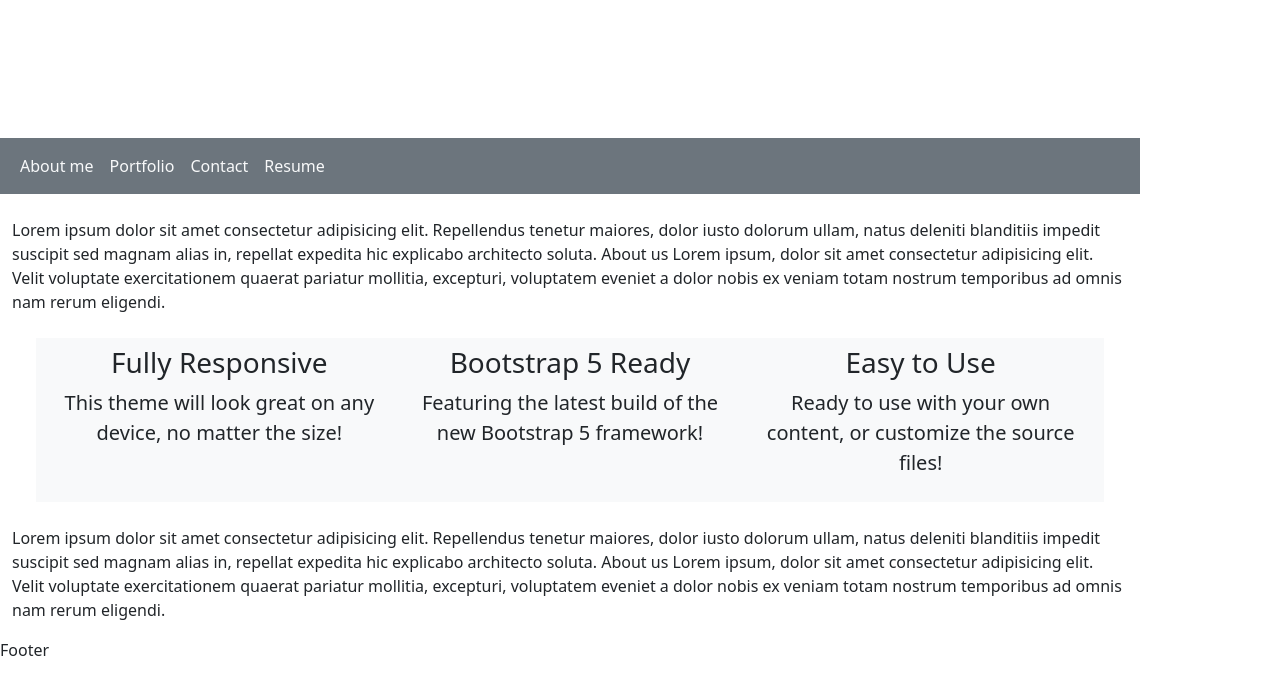
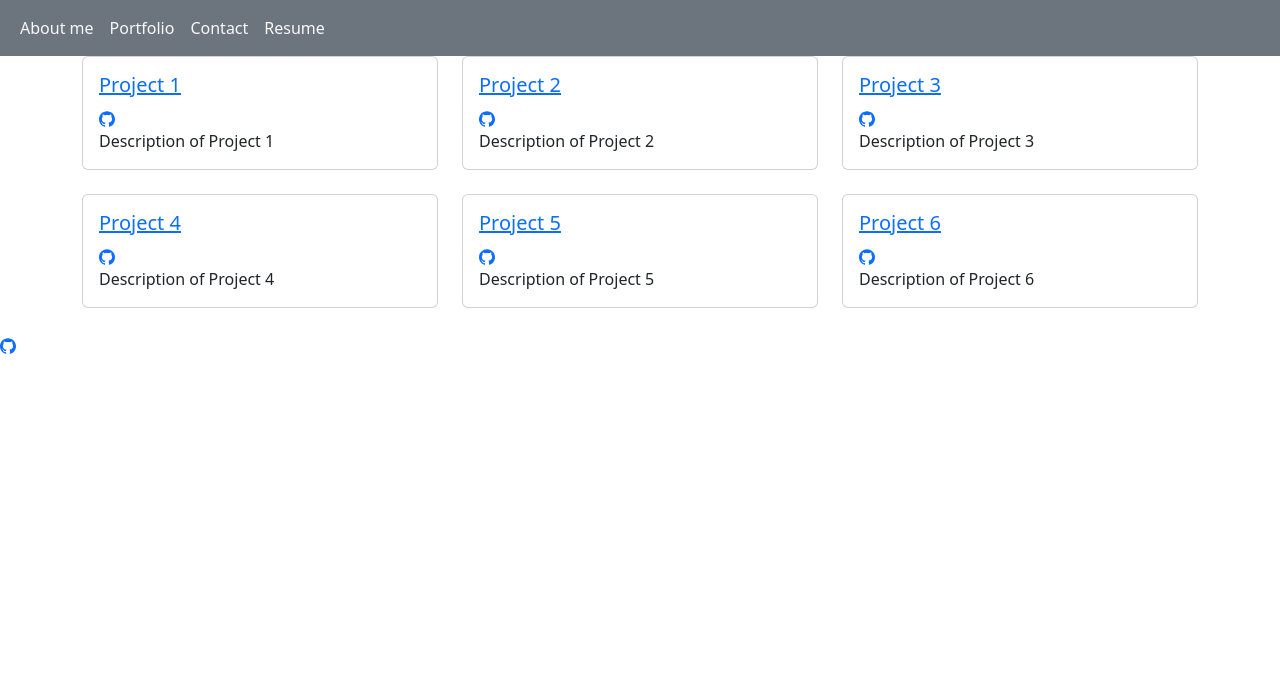
Before and after one commit to shyokmg/react-portfolio, a React (Vite) app: page /portfolio in a window 1280 px wide. Shown: the top 694 px of the page. Built offline with nearby package versions, Linux system fonts and the light colour scheme.

Commit message:
Updated PortfolioPage to add Project component

```diff
--- a/package.json
+++ b/package.json
@@ -15,6 +15,7 @@
     "bootstrap": "^5.2.3",
     "react": "^18.2.0",
     "react-dom": "^18.2.0",
+    "react-icons": "^5.0.1",
     "react-router-dom": "^6.10.0"
   },
   "devDependencies": {
--- a/src/components/Footer.jsx
+++ b/src/components/Footer.jsx
@@ -1,3 +1,10 @@
+import { SiGithub } from "react-icons/si";
+
 export default function Footer() {
-    return `Footer`
+    const githubLink = 'https://github.com/shyokmg'
+    return (
+        <a href={githubLink} target="_blank" rel="noopener noreferrer">
+            <SiGithub />
+          </a>
+    );
 }
--- a/src/components/Header.jsx
+++ b/src/components/Header.jsx
@@ -2,6 +2,6 @@ import Navigation from './Navigation';
 
 export default function Header() {
     return (
-        <Navigation />
+        <Navigation/>
     )
 }
--- a/src/components/Project.jsx
+++ b/src/components/Project.jsx
@@ -1,3 +1,25 @@
-export default function Project() {
-    return `Project`
+import { SiGithub } from "react-icons/si";
+
+function Project({title, description, deployedLink, githubLink}) {
+    return (
+        <div className="col-md-4 mb-4">
+      <div className="card">
+        <div className="card-body">
+          <h5 className="card-title">
+            <a href={deployedLink} target="_blank" rel="noopener noreferrer">
+              {title}
+            </a>
+
+          </h5>
+          <a href={githubLink} target="_blank" rel="noopener noreferrer">
+            <SiGithub />
+          </a>
+          <p className="card-text">{description}</p>
+
+        </div>
+      </div>
+    </div>
+    )
 }
+
+export default Project
--- a/src/index.css
+++ b/src/index.css
@@ -1,4 +1,4 @@
-:root {
+/* :root {
   font-family: Inter, system-ui, Avenir, Helvetica, Arial, sans-serif;
   line-height: 1.5;
   font-weight: 400;
@@ -66,4 +66,4 @@ button:focus-visible {
   button {
     background-color: #f9f9f9;
   }
-}
+} */
--- a/src/pages/ContactPage.jsx
+++ b/src/pages/ContactPage.jsx
@@ -51,6 +51,7 @@ function ContactPage(props) {
   };
 return (
     <div className="d-flex justify-content-center">
+      <h1>Contact</h1>
       <form className="form" onSubmit={handleSubmit}>
         <label className="form-label">Name:</label>
         <input
--- a/src/pages/PortfolioPage.jsx
+++ b/src/pages/PortfolioPage.jsx
@@ -1,65 +1,69 @@
+import React from 'react';
+import Project from '../components/Project'
 
-export default function PortfolioPage() {
+
+function PortfolioPage() {
+  const projects = [
+    {
+      id: 1,
+      title: 'Project 1',
+      description: 'Description of Project 1',
+      deployedLink: 'https://project1.com',
+      githubLink: 'https://project1.com',
+    },
+    {
+      id: 2,
+      title: 'Project 2',
+      description: 'Description of Project 2',
+      deployedLink: 'https://project2.com',
+      githubLink: 'https://project1.com',
+    },
+    {
+      id: 3,
+      title: 'Project 3',
+      description: 'Description of Project 3',
+      deployedLink: 'https://project3.com',
+      githubLink: 'https://project1.com',
+    },
+    {
+      id: 4,
+      title: 'Project 4',
+      description: 'Description of Project 4',
+      deployedLink: 'https://project4.com',
+      githubLink: 'https://project1.com',
+    },
+    {
+      id: 5,
+      title: 'Project 5',
+      description: 'Description of Project 5',
+      deployedLink: 'https://project5.com',
+      githubLink: 'https://project1.com',
+    },
+    {
+      id: 6,
+      title: 'Project 6',
+      description: 'Description of Project 6',
+      deployedLink: 'https://project6.com',
+      githubLink: 'https://project1.com',
+    },
+    // Add more project objects here
+  ];
+
   return (
-      <div className="container pt-4">
-        <p>
-          Lorem ipsum dolor sit amet consectetur adipisicing elit. Repellendus
-          tenetur maiores, dolor iusto dolorum ullam, natus deleniti blanditiis
-          impedit suscipit sed magnam alias in, repellat expedita hic explicabo
-          architecto soluta. About us Lorem ipsum, dolor sit amet consectetur
-          adipisicing elit. Velit voluptate exercitationem quaerat pariatur
-          mollitia, excepturi, voluptatem eveniet a dolor nobis ex veniam totam
-          nostrum temporibus ad omnis nam rerum eligendi.
-        </p>
-        <section className="features-icons bg-light text-center m-4">
     <div className="container">
-            <div className="row p-2">
-              <div className="col-lg-4">
-                <div className="features-icons-item mx-auto mb-5 mb-lg-0 mb-lg-3">
-                  <div className="features-icons-icon d-flex">
-                    <i className="bi-window m-auto text-primary" />
+    <div className="row">
+      {projects.map((project) => (
+        <Project
+          key={project.id}
+          title={project.title}
+          githubLink={project.githubLink}
+          description={project.description}
+          deployedLink={project.deployedLink}
+        />
+      ))}
     </div>
-                  <h3>Fully Responsive</h3>
-                  <p className="lead mb-0">
-                    This theme will look great on any device, no matter the size!
-                  </p>
-                </div>
-              </div>
-              <div className="col-lg-4">
-                <div className="features-icons-item mx-auto mb-5 mb-lg-0 mb-lg-3">
-                  <div className="features-icons-icon d-flex">
-                    <i className="bi-layers m-auto text-primary" />
-                  </div>
-                  <h3>Bootstrap 5 Ready</h3>
-                  <p className="lead mb-0">
-                    Featuring the latest build of the new Bootstrap 5 framework!
-                  </p>
-                </div>
-              </div>
-              <div className="col-lg-4">
-                <div className="features-icons-item mx-auto mb-0 mb-lg-3">
-                  <div className="features-icons-icon d-flex">
-                    <i className="bi-terminal m-auto text-primary" />
-                  </div>
-                  <h3>Easy to Use</h3>
-                  <p className="lead mb-0">
-                    Ready to use with your own content, or customize the source
-                    files!
-                  </p>
-                </div>
-              </div>
-            </div>
-          </div>
-        </section>
-        <p>
-          Lorem ipsum dolor sit amet consectetur adipisicing elit. Repellendus
-          tenetur maiores, dolor iusto dolorum ullam, natus deleniti blanditiis
-          impedit suscipit sed magnam alias in, repellat expedita hic explicabo
-          architecto soluta. About us Lorem ipsum, dolor sit amet consectetur
-          adipisicing elit. Velit voluptate exercitationem quaerat pariatur
-          mollitia, excepturi, voluptatem eveniet a dolor nobis ex veniam totam
-          nostrum temporibus ad omnis nam rerum eligendi.
-        </p>
   </div>
   );
 }
+
+export default PortfolioPage;
```
Also changed, not shown: 1 other file (tests, documents, lock files or other folders). Lines whose indentation alone changed are shown as unchanged.
